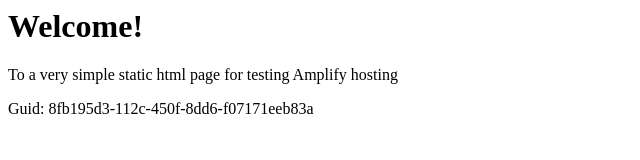
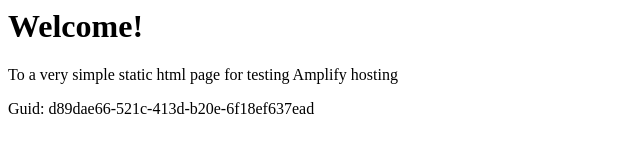
Before and after one commit to aws-aemilia-bah/Github-PR-Commit-Integration-Test-DoNotTouch-GithubWebhookPreviewCanaryTest-v1-preprod-me-south-1, a website: page src/index.html in a window 1280 px wide. Shown: the full height of the page, 0-640 px from the left. Drawn offline with Linux system fonts and the light colour scheme.

Commit message:
commit from integ tests

```diff
--- a/src/index.html
+++ b/src/index.html
@@ -12,6 +12,6 @@
 <body>
     <h1>Welcome!</h1>
     <p>To a very simple static html page for testing Amplify hosting</p>
-    <p>Guid: 8fb195d3-112c-450f-8dd6-f07171eeb83a</p></body>
+    <p>Guid: d89dae66-521c-413d-b20e-6f18ef637ead</p></body>
 
 </html>
```
